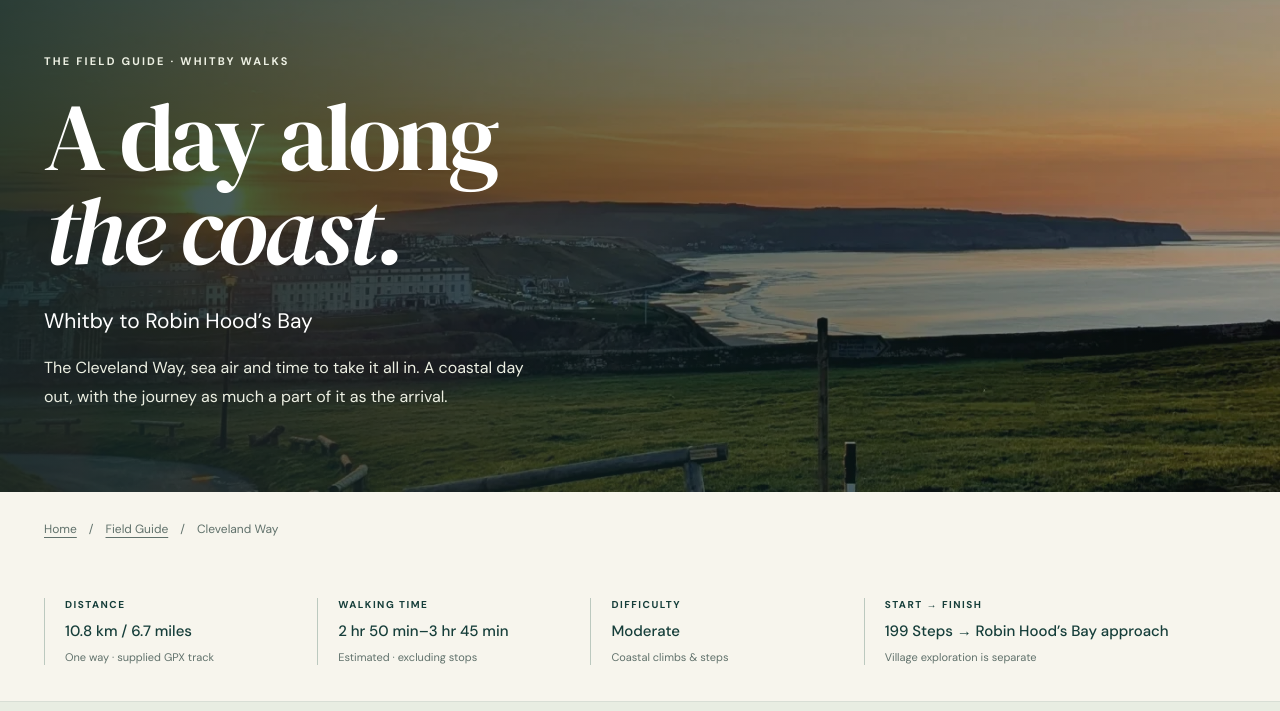
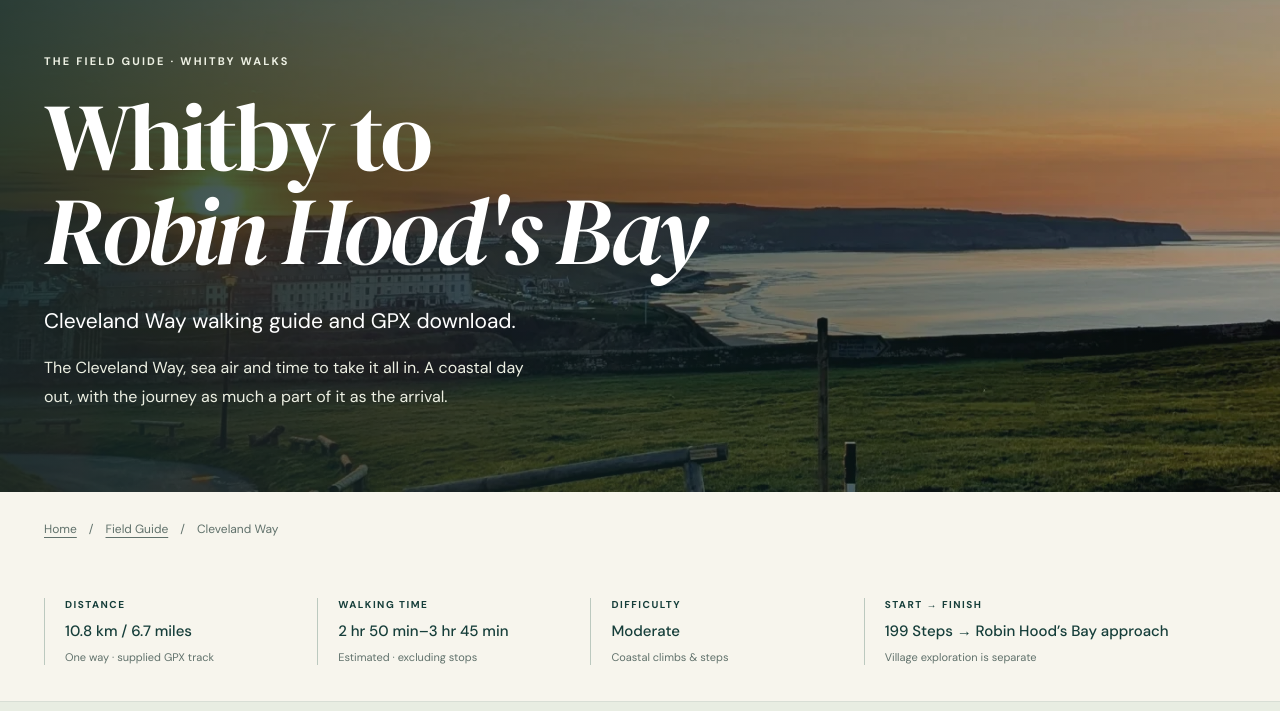
Before and after one commit to grockett/searocketwhitby, a plain HTML site: page cleveland-way.html in a window 1280 px wide. Shown: the part 77-788 px from the top of the page. Drawn offline with Linux system fonts and the light colour scheme.

Commit message:
Clarify the Cleveland Way guide title and introduction

```diff
--- a/cleveland-way.html
+++ b/cleveland-way.html
@@ -9,18 +9,18 @@
   <meta property="og:type" content="article">
   <meta property="og:locale" content="en_GB">
   <meta property="og:site_name" content="Sea Rocket Whitby">
-  <meta property="og:title" content="Whitby to Robin Hood’s Bay — the Cleveland Way">
-  <meta property="og:description" content="A 6.7-mile coastal day out, with walking stages, places to pause, an interactive map and a downloadable GPX.">
+  <meta property="og:title" content="Whitby to Robin Hood's Bay Walk | Cleveland Way Guide & GPX">
+  <meta property="og:description" content="Walk the Cleveland Way from Whitby to Robin Hood's Bay. Explore our interactive route map, download the GPX, follow walking directions and plan your return.">
   <meta property="og:url" content="https://searocketwhitby.co.uk/cleveland-way">
   <meta property="og:image" content="https://searocketwhitby.co.uk/assets/explore-sunset.webp">
   <meta property="og:image:alt" content="Evening light over Whitby and the coast">
   <meta name="twitter:card" content="summary_large_image">
-  <meta name="twitter:title" content="Whitby to Robin Hood’s Bay — the Cleveland Way">
-  <meta name="twitter:description" content="6.7 miles of coastline, with walking stages, route map and GPX.">
+  <meta name="twitter:title" content="Whitby to Robin Hood's Bay Walk | Cleveland Way Guide & GPX">
+  <meta name="twitter:description" content="Walk the Cleveland Way from Whitby to Robin Hood's Bay. Explore our interactive route map, download the GPX, follow walking directions and plan your return.">
   <meta name="twitter:image" content="https://searocketwhitby.co.uk/assets/explore-sunset.webp">
   <meta name="twitter:image:alt" content="Evening light over Whitby and the coast">
-  <title>Whitby to Robin Hood’s Bay | Sea Rocket Field Guide</title>
-  <meta name="description" content="An editorial walking guide to the Cleveland Way from Whitby to Robin Hood’s Bay.">
+  <title>Whitby to Robin Hood's Bay Walk | Cleveland Way Guide & GPX</title>
+  <meta name="description" content="An editorial walking guide to the Cleveland Way from Whitby to Robin Hood's Bay.">
   <link rel="preconnect" href="https://fonts.googleapis.com">
   <link rel="preconnect" href="https://fonts.gstatic.com" crossorigin>
   <link href="https://fonts.googleapis.com/css2?family=DM+Sans:wght@400;500;600;700&family=DM+Serif+Display:ital@0;1&display=swap" rel="stylesheet">
@@ -33,7 +33,9 @@
   <main id="main">
     <section class="walk-hero" aria-labelledby="walk-title">
       <img class="hero-photo" src="assets/explore-sunset.webp" alt="Evening light across Whitby and the coast" width="1440" height="1440" fetchpriority="high">
-      <div class="wrap hero-copy"><p class="eyebrow">The Field Guide · Whitby walks</p><h1 id="walk-title">A day along<br><em>the coast.</em></h1><p class="hero-route">Whitby to Robin Hood’s Bay</p><p class="hero-description">The Cleveland Way, sea air and time to take it all in. A coastal day out, with the journey as much a part of it as the arrival.</p></div>
+      <div class="wrap hero-copy"><p class="eyebrow">The Field Guide · Whitby walks</p>
+        <h1 id="walk-title">Whitby to <br /><em>Robin Hood's Bay</em></h1>
+        <p class="hero-route">Cleveland Way walking guide and GPX download.</p><p class="hero-description">The Cleveland Way, sea air and time to take it all in. A coastal day out, with the journey as much a part of it as the arrival.</p></div>
     </section>
     <div class="wrap">
       <nav class="breadcrumb" aria-label="Breadcrumb"><a href="/">Home</a><span aria-hidden="true">/</span><a href="/#field-guide">Field Guide</a><span aria-hidden="true">/</span><span aria-current="page">Cleveland Way</span></nav>
```
